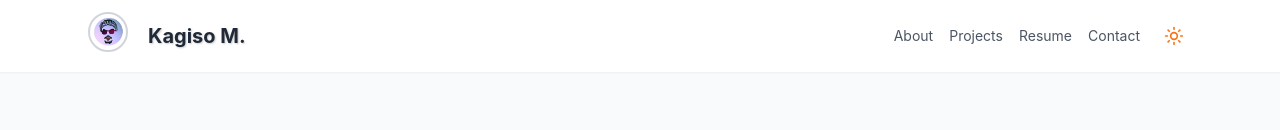
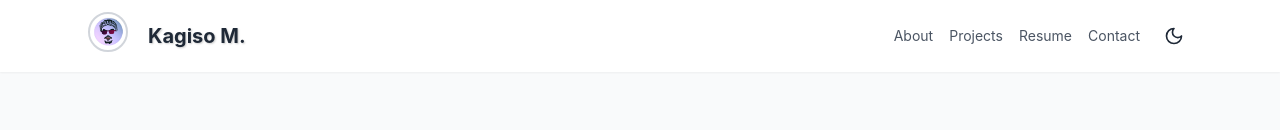
Before and after one commit to MrSpecks/MrSpecks-, a Next.js app in the folder portfolio/: page / in a window 1280 px wide. Shown: the top 130 px of the page. Built offline with nearby package versions, Linux system fonts and the light colour scheme.

Commit message:
add confetti Easter egg to dark mode toggle on 10th click

```diff
--- a/portfolio/components/DarkModeToggle.tsx
+++ b/portfolio/components/DarkModeToggle.tsx
@@ -1,44 +1,54 @@
 // components/DarkModeToggle.tsx
 import React, { useEffect, useState } from "react";
-import { motion, AnimatePresence } from "framer-motion";
 import { Moon, Sun } from "lucide-react";
+import confetti from "canvas-confetti";
 
 export default function DarkModeToggle() {
-  const [mounted, setMounted] = useState(false);
   const [isDark, setIsDark] = useState(false);
+  const [clickCount, setClickCount] = useState(0);
 
   useEffect(() => {
-    setMounted(true);
-    const stored = localStorage.getItem("theme");
-    setIsDark(stored === "dark" || (!stored && window.matchMedia("(prefers-color-scheme: dark)").matches));
+    if (typeof window !== "undefined") {
+      const storedTheme = localStorage.getItem("theme");
+      setIsDark(storedTheme === "dark");
+    }
   }, []);
 
   const toggleTheme = () => {
-    const newTheme = isDark ? "light" : "dark";
-    localStorage.setItem("theme", newTheme);
-    document.documentElement.classList.toggle("dark");
+    const nextTheme = isDark ? "light" : "dark";
     setIsDark(!isDark);
+    document.documentElement.classList.toggle("dark", !isDark);
+    localStorage.setItem("theme", nextTheme);
+
+    // Increment and check click count
+    const newCount = clickCount + 1;
+    setClickCount(newCount);
+
+    if (newCount >= 10) {
+      launchConfetti();
+      setClickCount(0); // Reset counter
+    }
   };
 
-  if (!mounted) return null;
+  const launchConfetti = () => {
+    confetti({
+      particleCount: 100,
+      spread: 80,
+      origin: { y: 0.6 },
+    });
+  };
 
   return (
     <button
       onClick={toggleTheme}
-      aria-label="Toggle dark mode"
-      className="rounded-full p-2 hover:bg-gray-200 dark:hover:bg-gray-700 transition-colors"
+      className="p-2 rounded-full transition-colors duration-300 hover:bg-gray-200 dark:hover:bg-gray-700"
+      aria-label="Toggle Dark Mode"
     >
-      <AnimatePresence mode="wait" initial={false}>
-        <motion.div
-          key={isDark ? "moon" : "sun"}
-          initial={{ rotate: -90, scale: 0 }}
-          animate={{ rotate: 0, scale: 1 }}
-          exit={{ rotate: 90, scale: 0 }}
-          transition={{ duration: 0.4 }}
-        >
-          {isDark ? <Moon size={20} className="text-yellow-400" /> : <Sun size={20} className="text-orange-500" />}
-        </motion.div>
-      </AnimatePresence>
+      {isDark ? (
+        <Sun className="w-5 h-5 text-yellow-500" />
+      ) : (
+        <Moon className="w-5 h-5 text-gray-800" />
+      )}
     </button>
   );
 }
--- a/portfolio/package.json
+++ b/portfolio/package.json
@@ -12,6 +12,7 @@
         "@heroicons/react": "^2.1.0",
         "@vercel/edge-config": "^1.4.0",
         "autoprefixer": "^10.4.15",
+        "canvas-confetti": "^1.9.3",
         "framer-motion": "^12.9.1",
         "next": "^14.2.28",
         "postcss": "^8.4.24",
@@ -22,6 +23,7 @@
         "typewriter-effect": "^2.21.0"
     },
     "devDependencies": {
+        "@types/canvas-confetti": "^1.9.0",
         "@types/json5": "^0.0.30",
         "@types/node": "^20.4.3",
         "@types/react": "^18.2.7",
--- a/portfolio/pages/contact.tsx
+++ b/portfolio/pages/contact.tsx
@@ -5,7 +5,7 @@ import SEO from "../components/SEO";
 export default function ContactPage() {
   return (
     <>
-    <main>
+    <main className="p-6">
       <h1 className="text-2xl font-bold mb-2 text-gray-900 dark:text-white">
         Get in Touch
       </h1>
--- a/portfolio/pages/index.tsx
+++ b/portfolio/pages/index.tsx
@@ -11,7 +11,7 @@ export default function HomePage() {
   const featured = projects.filter((p) => p.id === 2 || p.id === 3); // ReconX & NeoShell
 
   return (
-    <main className="px-4 sm:px-6 lg:px-8 max-w-4xl mx-auto">
+    <main className="p-6">
       <SEO
         title="Kagiso Mfusi | Portfolio"
         description="Cloud | Cybersecurity | Systems & Web Dev"
--- /dev/null
+++ b/portfolio/types/canvas.d.ts
@@ -0,0 +1 @@
+declare module 'canvas-confetti';
```
Also changed, not shown: 1 other file (tests, documents, lock files or other folders).
